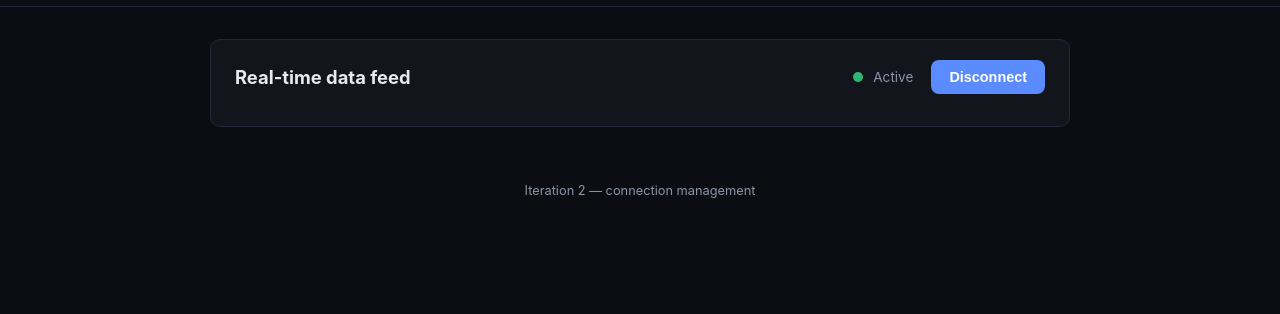
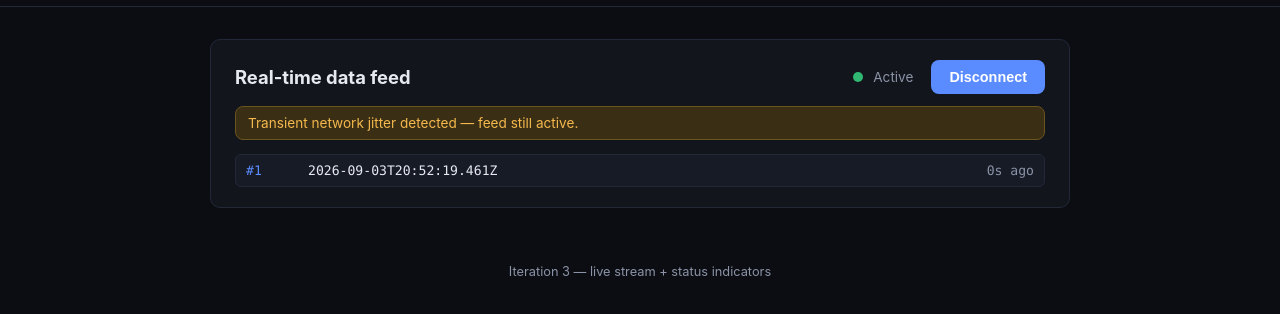
Before and after one commit to nishant7k/LoopEngineeringClaude, a plain HTML site: page index.html in a window 1280 px wide. Both pictures are taken after a click on the button "Connect". Shown: the part 42-356 px from the top of the page. Drawn offline with Linux system fonts and the light colour scheme.

Commit message:
Code: live data stream with timestamps and transient warning indicator (iteration 3)

```diff
--- a/css/styles.css
+++ b/css/styles.css
@@ -140,6 +140,28 @@ body {
   overflow-y: auto;
 }
 
+.feed-item {
+  display: grid;
+  grid-template-columns: 50px 1fr auto;
+  gap: 12px;
+  padding: 8px 10px;
+  background: #171b26;
+  border: 1px solid var(--panel-border);
+  border-radius: 6px;
+  font-size: 0.82rem;
+  font-family: ui-monospace, SFMono-Regular, Menlo, monospace;
+  animation: item-in 0.25s ease;
+}
+
+.feed-seq { color: var(--accent); }
+.feed-ts { color: var(--text); overflow: hidden; text-overflow: ellipsis; white-space: nowrap; }
+.feed-rel { color: var(--text-dim); }
+
+@keyframes item-in {
+  from { opacity: 0; transform: translateY(-4px); }
+  to { opacity: 1; transform: translateY(0); }
+}
+
 .footer {
   text-align: center;
   color: var(--text-dim);
--- a/index.html
+++ b/index.html
@@ -38,7 +38,7 @@
   </main>
 
   <footer class="footer">
-    <span>Iteration 2 — connection management</span>
+    <span>Iteration 3 — live stream + status indicators</span>
   </footer>
 
   <script src="js/app.js"></script>
--- a/js/app.js
+++ b/js/app.js
@@ -1,9 +1,12 @@
-// Iteration 2 — connection management.
-// State machine: idle -> connecting -> (active | error) -> idle
-// See specs/FEATURE-SPEC-realtime-feed.md section 1.
+// Iteration 3 — live data stream with timestamps + status indicators.
+// See specs/FEATURE-SPEC-realtime-feed.md sections 2 and 3.
 
 const HANDSHAKE_FAIL_RATE = 0.05;
 const CONNECTING_DELAY_MS = 600;
+const ITEM_INTERVAL_MIN_MS = 900;
+const ITEM_INTERVAL_MAX_MS = 2200;
+const WARNING_RATE = 0.08;
+const WARNING_DURATION_MS = 2500;
 
 const el = {
   connectBtn: document.getElementById("connect-btn"),
@@ -16,6 +19,10 @@ const el = {
 
 let state = "idle"; // idle | connecting | active | error
 let connectTimeout = null;
+let feedTimer = null;
+let warningTimeout = null;
+let relativeTimeTimer = null;
+let sequence = 0;
 
 function setState(next) {
   state = next;
@@ -45,6 +52,66 @@ function setState(next) {
   }
 }
 
+function relativeTime(iso) {
+  const seconds = Math.max(0, Math.floor((Date.now() - new Date(iso).getTime()) / 1000));
+  if (seconds < 60) return `${seconds}s ago`;
+  const minutes = Math.floor(seconds / 60);
+  return `${minutes}m ago`;
+}
+
+function appendItem() {
+  sequence += 1;
+  const ts = new Date().toISOString();
+  const row = document.createElement("div");
+  row.className = "feed-item";
+  row.dataset.timestamp = ts;
+  row.innerHTML = `
+    <span class="feed-seq">#${sequence}</span>
+    <span class="feed-ts">${ts}</span>
+    <span class="feed-rel">just now</span>
+  `;
+  el.feedList.prepend(row);
+}
+
+function tickRelativeTimes() {
+  el.feedList.querySelectorAll(".feed-item").forEach((row) => {
+    const relEl = row.querySelector(".feed-rel");
+    relEl.textContent = relativeTime(row.dataset.timestamp);
+  });
+}
+
+function maybeShowWarning() {
+  if (Math.random() >= WARNING_RATE) return;
+  el.warningBanner.hidden = false;
+  el.warningBanner.textContent = "Transient network jitter detected — feed still active.";
+  clearTimeout(warningTimeout);
+  warningTimeout = setTimeout(() => {
+    el.warningBanner.hidden = true;
+  }, WARNING_DURATION_MS);
+}
+
+function scheduleNextItem() {
+  const delay = ITEM_INTERVAL_MIN_MS + Math.random() * (ITEM_INTERVAL_MAX_MS - ITEM_INTERVAL_MIN_MS);
+  feedTimer = setTimeout(() => {
+    if (state !== "active") return;
+    appendItem();
+    maybeShowWarning();
+    scheduleNextItem();
+  }, delay);
+}
+
+function startFeed() {
+  scheduleNextItem();
+  relativeTimeTimer = setInterval(tickRelativeTimes, 1000);
+}
+
+function stopFeed() {
+  clearTimeout(feedTimer);
+  clearInterval(relativeTimeTimer);
+  clearTimeout(warningTimeout);
+  el.warningBanner.hidden = true;
+}
+
 function connect() {
   setState("connecting");
   connectTimeout = setTimeout(() => {
@@ -53,11 +120,13 @@ function connect() {
       return;
     }
     setState("active");
+    startFeed();
   }, CONNECTING_DELAY_MS);
 }
 
 function disconnect() {
   clearTimeout(connectTimeout);
+  stopFeed();
   setState("idle");
 }
 
```
